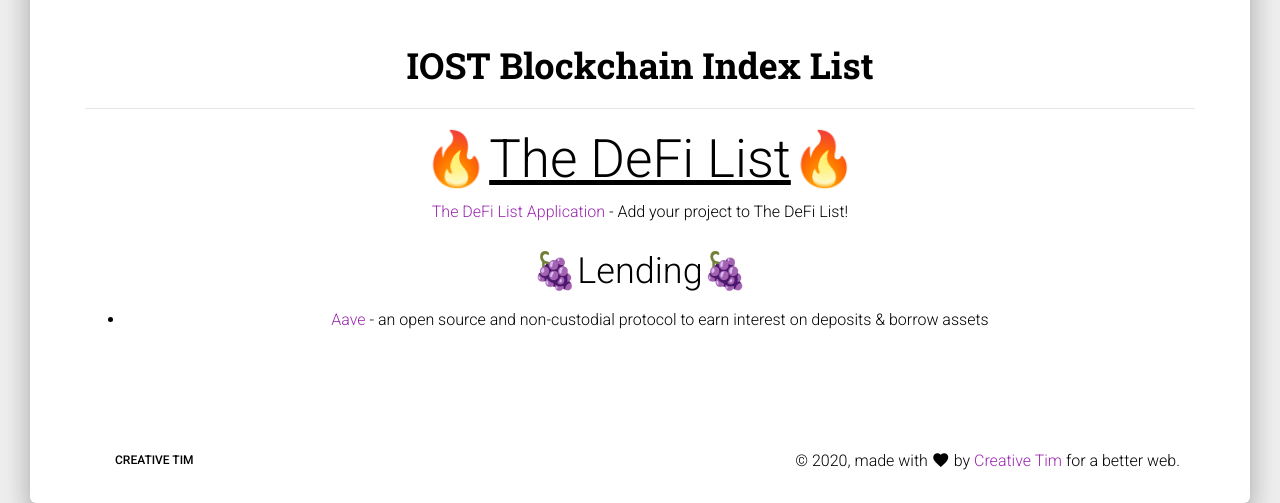
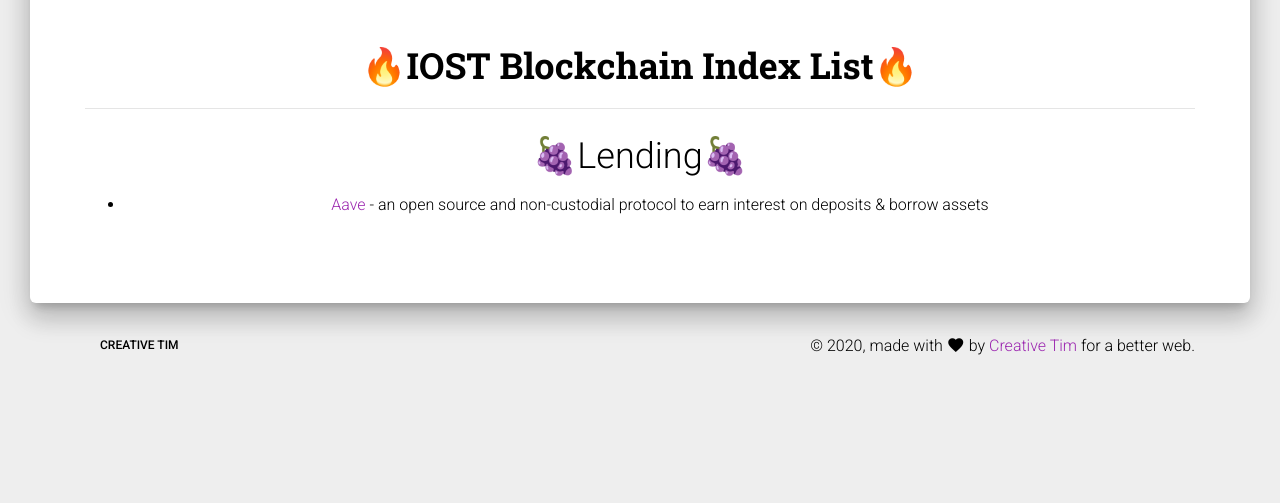
Before and after one commit to iostwatch/iostwatch.github.io, a plain HTML site: page index.html in a window 1280 px wide. Shown: the part 802-1305 px from the top of the page. After the commit the page ends 1190 px from the top, so only its background shows below. Drawn offline with Linux system fonts and the light colour scheme; some packages are replaced by stand-ins of ours.

Commit message:
Update index.html

```diff
--- a/index.html
+++ b/index.html
@@ -57,9 +57,10 @@
 <div class="main main-raised">
   <div class="container">
     <div class="section text-center">
-      <h2 class="title">IOST Blockchain Index List</h2>
+      <h2 class="title">🔥IOST Blockchain Index List🔥</h2>
       <hr>
-      <div class="defi-list-content"><h1>🔥<u>The DeFi List</u>🔥</h1><span class="defi-list-application"><a href="https://concourseopen.typeform.com/to/fLufMQ?defipulse=xxxxx" target="_Blank">The DeFi List Application</a> - Add your project to The DeFi List!</span><div><h2>🍇<!-- -->Lending<!-- -->🍇</h2><ul><li><a href="https://aave.com/" rel="noreferrer" target="_Blank">Aave</a> - <!-- -->an open source and non-custodial protocol to earn interest on deposits &amp; borrow assets</li>
+      <h2>🍇<!-- -->Lending<!-- -->🍇</h2><ul>
+      <li><a href="https://aave.com/" rel="noreferrer" target="_Blank">Aave</a> - <!-- -->an open source and non-custodial protocol to earn interest on deposits &amp; borrow assets</li>
     </div>
   </div>
 </div>
```
